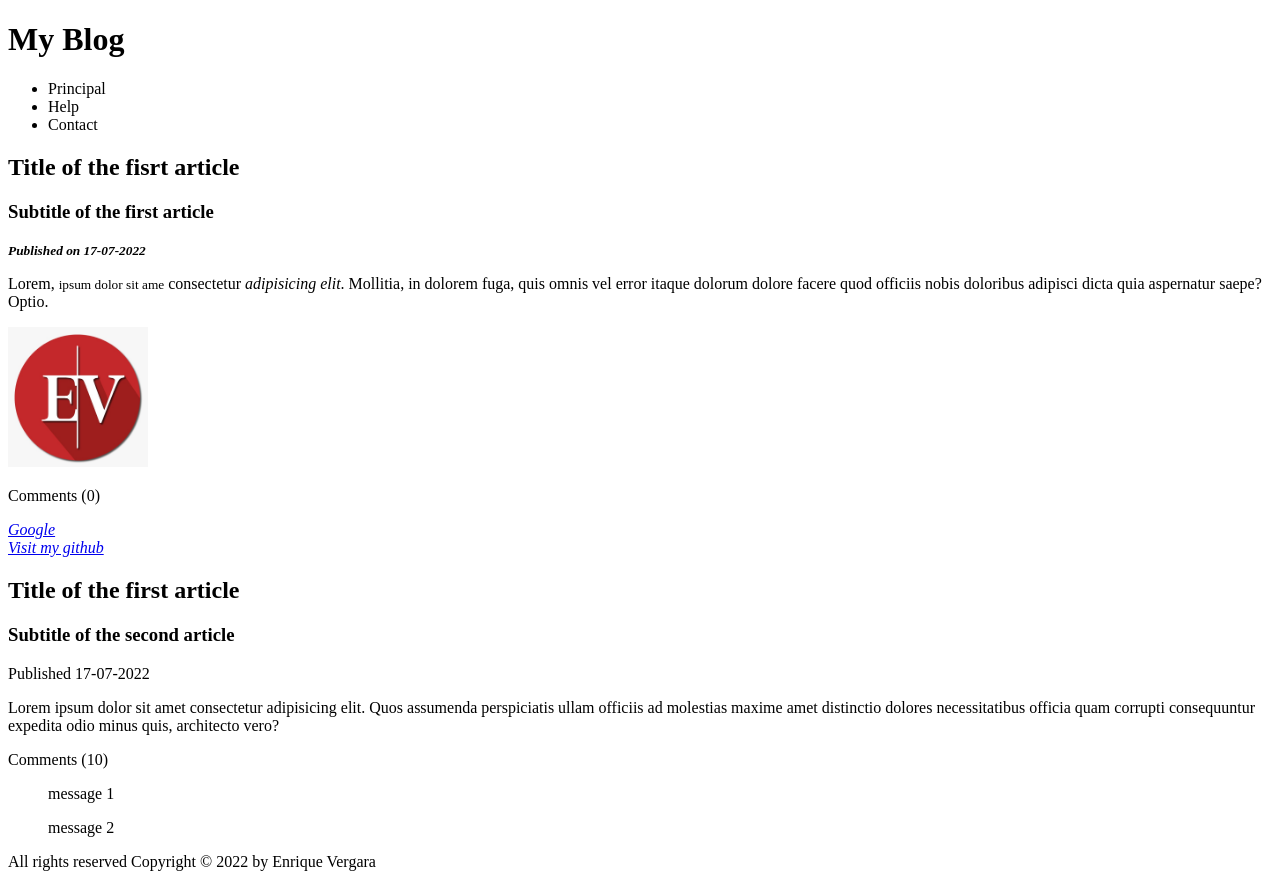
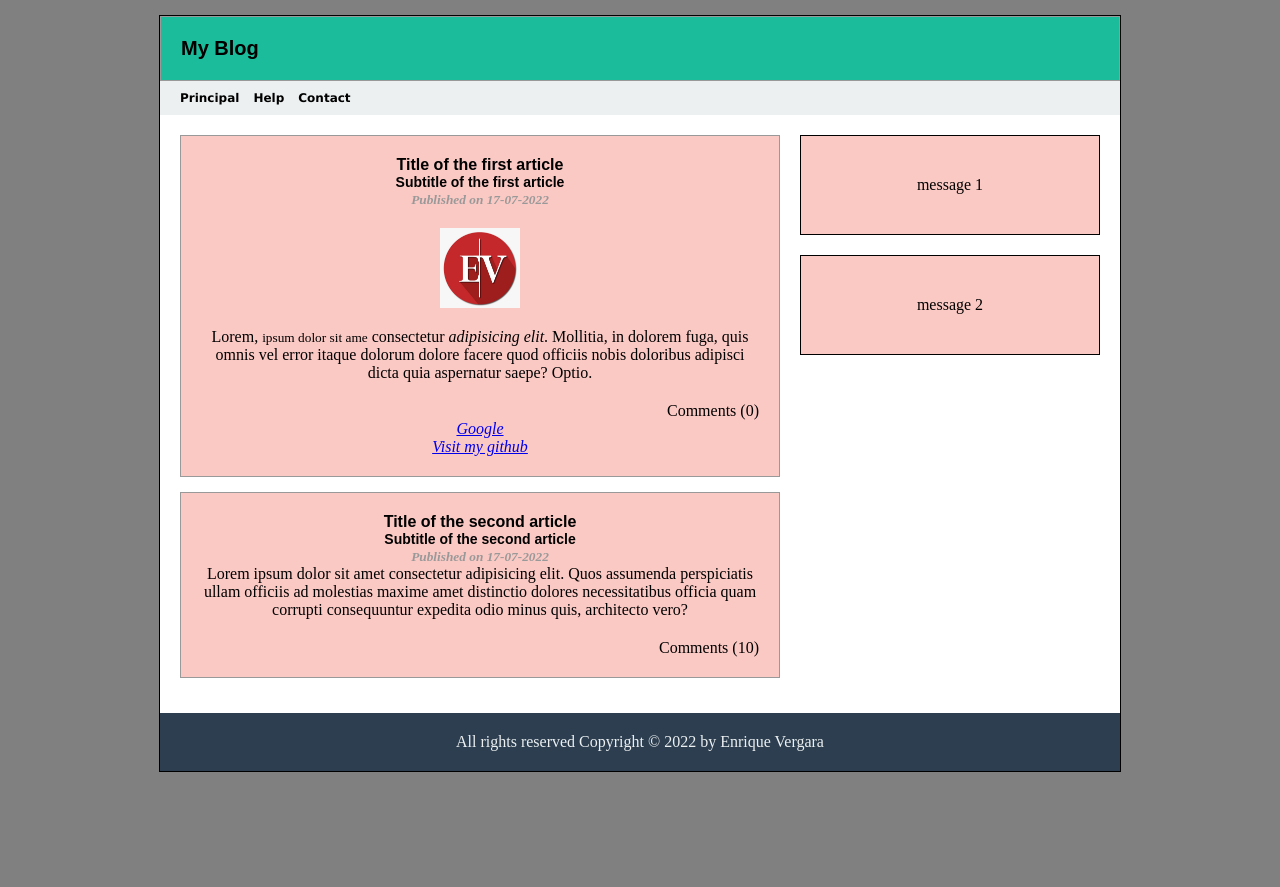
Before and after one commit to kiikechavez/introHTML, a plain HTML site: page index.html in a window 1280 px wide. After the commit the page ends 800 px from the top, so only its background shows below. Drawn offline with Linux system fonts and the light colour scheme.

Commit message:
adding CSS Styles to my proyect

```diff
--- /dev/null
+++ b/css/styles.css
@@ -0,0 +1,109 @@
+* {
+    margin: 0;
+    padding: 0;
+}
+
+h1{
+    font-size: 20px;
+    font-family: sans-serif;
+    font-weight: bold;
+}
+
+h2 {
+    font: bold 16px sans-serif;
+}
+
+h3 {
+    font-size: 14px;
+    font-family: sans-serif;
+    font-weight: bold;
+}
+
+header, section, footer, aside, nav, article, hgroup {
+    display: block;
+}
+
+body {
+    text-align: center;
+    background: gray;
+}
+
+.container {
+    width: 960px;
+    border: 1px solid black;
+    margin: 15px auto;
+    background: white;
+}
+
+.cabecera {
+    background: #1abc9c;
+    border: 1px solid #999999;
+    padding: 20px;
+
+}
+
+.cabecera h1 {
+    text-align: left;
+}
+.menu {
+    background: #ecf0f1;
+    padding: 5px 15px;
+    text-align: left;
+}
+
+.menu li {
+    list-style: none;
+    padding: 5px;
+    font: bold 12px verdana;
+    display: inline-block;
+
+}
+
+.seccion {
+    margin: 20px;
+    width: 600px;
+    float: left;
+}
+
+article {
+    background: #fbc9c4;
+    border: 1px solid #999;
+    padding: 20px;
+    margin-bottom: 15px;
+}
+
+time {
+    color: #999
+}
+
+article footer {
+    text-align: right;
+    margin-top: 20px;
+}
+
+.columna {
+    margin: 20px 0px;
+    width: 300px;
+    float: left;
+}
+
+.columna blockquote {
+    border: 1px solid #000000;
+    padding: 40px;
+    background: #fbc9c4;
+    margin-bottom: 20px;
+}
+
+.site-footer {
+    clear: both;
+    padding: 20px;
+    background: #2c3e50;
+    color: #ecf0f1;
+}
+
+img {
+    width: 80px;
+    height: 80px;
+    display: block;
+    margin: 20px auto;
+}
--- a/index.html
+++ b/index.html
@@ -8,14 +8,17 @@
     <meta name="description" content="This is my first website" />
     <meta name="author" content="Enrique Vergara" />
     <meta name="keywords" content="My first website, mi primer página, pagina web, blog, virtual store" />
+    <link rel="stylesheet" href="./css/styles.css">
 </head>
 
 <body>
-    <header>
+
+    <div class="container">
+        <header class="cabecera">
             <h1>My Blog</h1>
         </header>
 
-    <nav>
+        <nav class="menu">
             <ul>
                 <li>Principal</li>
                 <li>Help</li>
@@ -23,19 +26,19 @@
             </ul>
         </nav>
 
-    <section>
+        <section class="seccion">
             <article>
                 <hgroup>
-                <h2>Title of the fisrt article</h2>
+                    <h2>Title of the first article</h2>
                     <h3>Subtitle of the first article</h3>
                 </hgroup>
 
                 <time datetime="17-07-2022"><b><i><small>Published on 17-07-2022</small></i></b></time>
+                <img src="./images/logo.jpeg" height="140px" alt="This is my logo">
                 <p>Lorem, <small>ipsum dolor sit ame</small> consectetur <cite>adipisicing elit</cite>. Mollitia, in dolorem fuga, <span>quis omnis vel error</span>
                     itaque dolorum dolore facere quod officiis nobis doloribus adipisci dicta quia aspernatur saepe? Optio.
                 </p>
 
-            <img src="/images/logo.jpeg" height="140px" alt="This is my logo">
 
                 <footer>
                     <p>Comments (0)</p>
@@ -51,10 +54,10 @@
 
             <article>
                 <hgroup>
-                <h2>Title of the first article</h2>
+                    <h2>Title of the second article</h2>
                     <h3>Subtitle of the second article</h3>
                 </hgroup>
-            <time datetime="17-07-2022">Published 17-07-2022</time>
+                <time datetime="17-07-2022"><b><i><small>Published on 17-07-2022</small></i></b></time>
                 <p>Lorem ipsum dolor sit amet consectetur adipisicing elit. Quos assumenda perspiciatis ullam officiis ad
                     molestias maxime amet distinctio dolores necessitatibus officia quam corrupti consequuntur expedita odio
                     minus quis, architecto vero?
@@ -66,7 +69,7 @@
             </article>
         </section>
 
-    <aside>
+        <aside class="columna">
             <blockquote cite="http://en.wikipedia.org/wiki/">
                 message 1
             </blockquote>
@@ -76,9 +79,10 @@
             </blockquote>
         </aside>
 
-    <footer>
+        <footer class="site-footer">
             <p> All rights reserved Copyright &copy; 2022 by Enrique Vergara</p>
         </footer>
+    </div>
 
 </body>
 
```
Lines whose indentation alone changed are shown as unchanged.
